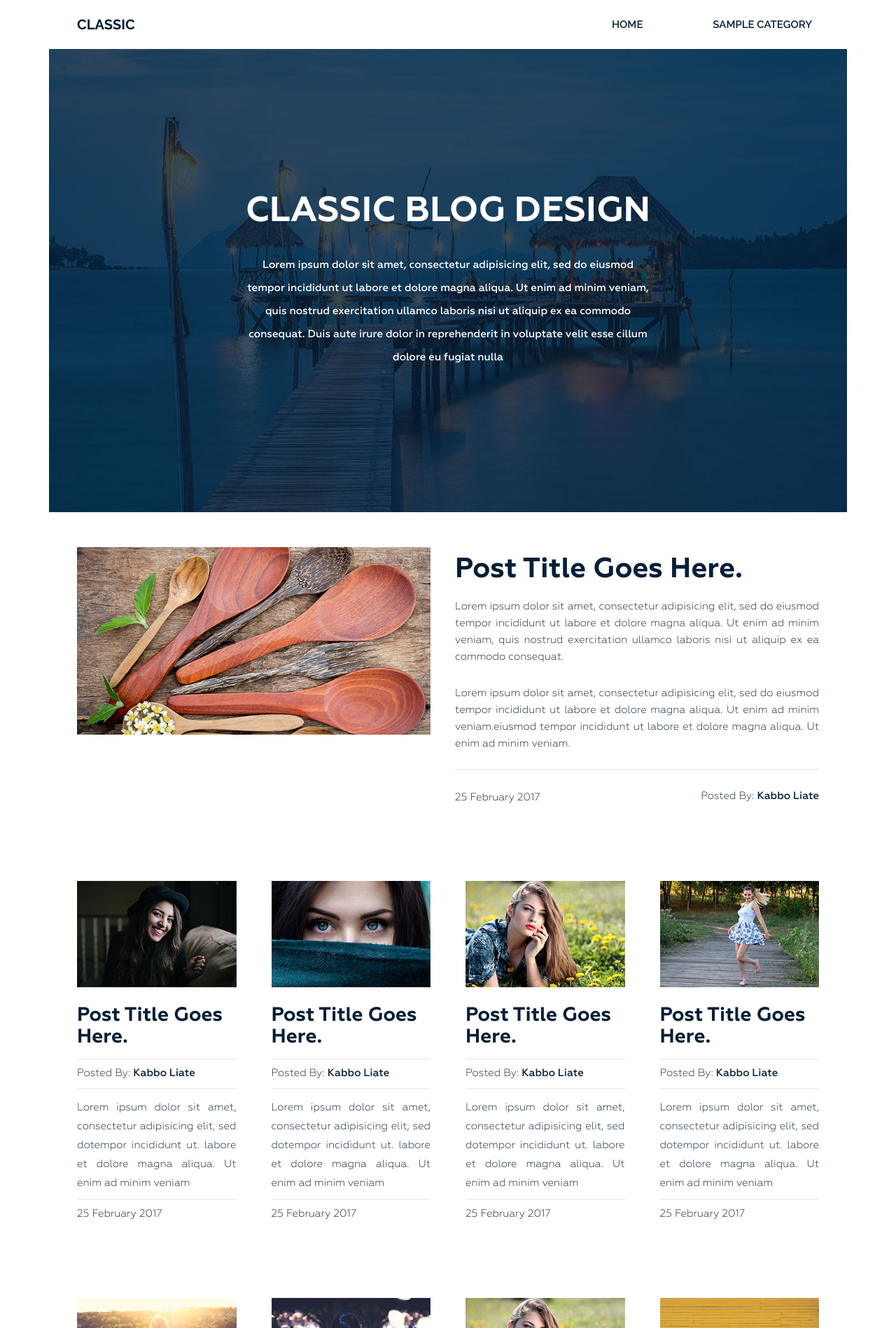
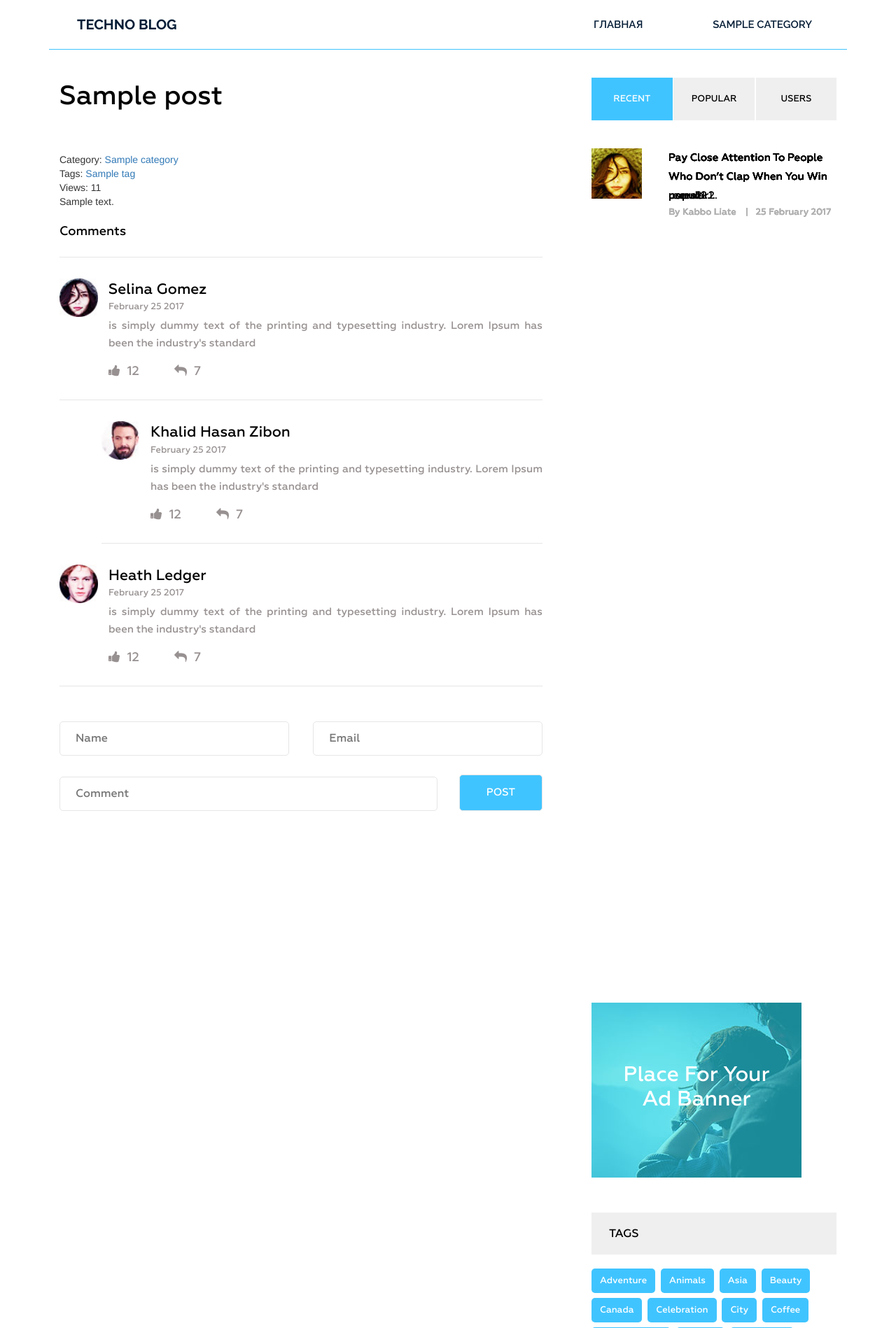
Before and after one commit to habibulla96/TechnoBlog, a Django app: a page that uses templates/inc/_header.html in a window 1280 px wide. Shown: the top 1898 px of the page at 70% size. Run offline with Django 3.2, Linux system fonts and the light colour scheme; tables that the repository leaves empty hold one stand-in row (values such as "Sample post"); some libraries are stand-ins or nearby versions.

Commit message:
end video 13

```diff
--- a/blog/admin.py
+++ b/blog/admin.py
@@ -19,12 +19,12 @@ class PostAdmin(admin.ModelAdmin):
     form = PostAdminForm
     # save_as = True
     save_on_top = True
-    list_display = ('id', 'title', 'slug', 'category', 'created_at', 'get_photo')
+    list_display = ('id', 'title', 'slug', 'category', 'created_at', 'get_photo', 'author')
     list_display_links = ('id', 'title')
     search_fields = ('title',)
-    list_filter = ('category',)
+    list_filter = ('category', 'tags')
     readonly_fields = ('views', 'created_at', 'get_photo')
-    fields = ('title', 'slug', 'category', 'tags', 'content', 'photo', 'get_photo', 'views', 'created_at')
+    fields = ('title', 'slug', 'author', 'category', 'tags', 'content', 'photo', 'get_photo', 'views', 'created_at')
 
     def get_photo(self, obj):
         if obj.photo:
--- a/blog/models.py
+++ b/blog/models.py
@@ -24,6 +24,9 @@ class Tag(models.Model):
 
     def __str__(self):
         return self.title
+
+    def get_absolute_url(self):
+        return reverse('tag', kwargs={'slug': self.slug})
 
     class Meta:
         verbose_name = 'Тег'
--- a/blog/templates/blog/menu_tpl.html
+++ b/blog/templates/blog/menu_tpl.html
@@ -1,6 +1,6 @@
 <div class="{{ menu_class }}">
     <ul>
-        <li><a href="{% url 'home' %}">Home</a></li>
+        <li><a href="{% url 'home' %}">Главная</a></li>
         {% for item in categories %}
         <li><a href="{{ item.get_absolute_url }}">{{ item.title }}</a></li>
 
--- /dev/null
+++ b/blog/templates/blog/single.html
@@ -0,0 +1,216 @@
+{% extends 'base.html' %}
+{% load static %}
+
+{% block title %}{{ post.title }} / {{ block.super }}{% endblock %}
+
+{% block content %}
+
+<section class="single-blog-area">
+    <div class="container">
+        <div class="row">
+            <div class="col-md-12">
+                <div class="border-top">
+                    <div class="col-md-8">
+                        <div class="blog-area">
+                            <div class="blog-area-part">
+                                <h2>{{ post.title}}</h2>
+                                <div class="single-content">
+                                    <div>
+                                        <span>Category: <a href="{{ post.category.get_absolute_url }}">{{ post.category }}</a></span>
+                                        <br>
+                                        {% if post.tags.exists %}
+                                        <span>Tags:
+                                            {% for tag in post.tags.all %}
+                                            <a href="{{ tag.get_absolute_url }}">{{ tag.title }}</a>
+                                            {% endfor %}
+                                        </span>
+                                        <br>
+                                        {% endif %}
+                                        <span>Views: {{ post.views }}</span>
+                                    </div>
+                                    {{ post.content|safe}}
+                                </div>
+
+                            </div>
+                            <div class="commententries">
+                                <h3>Comments</h3>
+
+                                <ul class="commentlist">
+                                    <li>
+                                        <article class="comment">
+                                            <header class="comment-author">
+                                                <img src="img/author-1.jpg" alt="">
+                                            </header>
+                                            <section class="comment-details">
+                                                <div class="author-name">
+                                                    <h5><a href="#">Selina Gomez</a></h5>
+                                                    <p>February 25 2017</p>
+                                                </div>
+                                                <div class="comment-body">
+                                                    <p>is simply dummy text of the printing and typesetting industry. Lorem Ipsum has been the industry's standard </p>
+                                                </div>
+                                                <div class="reply">
+                                                    <p><span><a href="#"><i class="fa fa-thumbs-up" aria-hidden="true"></i></a>12</span><span><a href="#"><i class="fa fa-reply" aria-hidden="true"></i></a>7</span></p>
+                                                </div>
+                                            </section>
+                                        </article>
+
+                                        <ul class="children">
+                                            <li>
+                                                <article class="comment">
+                                                    <header class="comment-author">
+                                                        <img src="img/author-2.jpg" alt="">
+                                                    </header>
+                                                    <section class="comment-details">
+                                                        <div class="author-name">
+                                                            <h5><a href="#">Khalid Hasan Zibon</a></h5>
+                                                            <p>February 25 2017</p>
+                                                        </div>
+                                                        <div class="comment-body">
+                                                            <p>is simply dummy text of the printing and typesetting industry. Lorem Ipsum has been the industry's standard </p>
+                                                        </div>
+                                                        <div class="reply">
+                                                            <p><span><a href="#"><i class="fa fa-thumbs-up" aria-hidden="true"></i></a>12</span><span><a href="#"><i class="fa fa-reply" aria-hidden="true"></i></a>7</span></p>
+                                                        </div>
+                                                    </section>
+                                                </article>
+                                            </li>
+                                        </ul>
+
+                                    </li>
+                                    <li>
+                                        <article class="comment">
+                                            <header class="comment-author">
+                                                <img src="img/author-3.jpg" alt="">
+                                            </header>
+                                            <section class="comment-details">
+                                                <div class="author-name">
+                                                    <h5><a href="#">Heath Ledger</a></h5>
+                                                    <p>February 25 2017</p>
+                                                </div>
+                                                <div class="comment-body">
+                                                    <p>is simply dummy text of the printing and typesetting industry. Lorem Ipsum has been the industry's standard </p>
+                                                </div>
+                                                <div class="reply">
+                                                    <p><span><a href="#"><i class="fa fa-thumbs-up" aria-hidden="true"></i></a>12</span><span><a href="#"><i class="fa fa-reply" aria-hidden="true"></i></a>7</span></p>
+                                                </div>
+                                            </section>
+                                        </article>
+                                    </li>
+                                </ul>
+
+                            </div>
+                            <form action="#" method="get">
+                                <div class="name">
+                                    <input type="text" name="" id="" placeholder="Name" class="name">
+                                </div>
+                                <div class="email">
+                                    <input type="email" name="" id="" placeholder="Email" class="email">
+                                </div>
+                                <div class="comment">
+                                    <input type="text" name="" id="" placeholder="Comment" class="comment">
+                                </div>
+                                <div class="post">
+                                    <input type="submit" value="Post">
+                                </div>
+                            </form>
+                        </div>
+                    </div>
+                    <div class="col-md-4">
+                        <div class="button-group filters-button-group">
+                            <button data-filter=".recent" class="button is-checked">Recent</button>
+                            <button data-filter=".popular" class="button">popular</button>
+                            <button data-filter=".users" class="button">Users</button>
+                        </div>
+
+                        <div class="grid" style="position: relative; height: 1221.93px;">
+                            <div class="portfolio-item recent" style="position: absolute; left: 0px; top: 0px;">
+                                <img src="img/portfolio1.jpg" alt="">
+                                <div class="portfolio-text">
+                                    <h5><a href="#">Pay Close Attention To People Who Don’t Clap When You Win recent1.</a></h5>
+                                    <p>By Kabbo Liate <span>|</span>25 February 2017</p>
+                                </div>
+                            </div>
+                            <div class="portfolio-item recent" style="position: absolute; left: 0px; top: 0px;">
+                                <img src="img/portfolio2.jpg" alt="">
+                                <div class="portfolio-text">
+                                    <h5><a href="#">Pay Close Attention To People Who Don’t Clap When You Win recent2.</a></h5>
+                                    <p>By Kabbo Liate <span>|</span>25 February 2017</p>
+                                </div>
+                            </div>
+                            <div class="portfolio-item popular" style="position: absolute; left: 0px; top: 0px;">
+                                <img src="img/portfolio3.jpg" alt="">
+                                <div class="portfolio-text">
+                                    <h5><a href="#">Pay Close Attention To People Who Don’t Clap When You Win popular1.</a></h5>
+                                    <p>By Kabbo Liate <span>|</span>25 February 2017</p>
+                                </div>
+                            </div>
+                            <div class="portfolio-item popular" style="position: absolute; left: 0px; top: 0px;">
+                                <img src="img/portfolio4.jpg" alt="">
+                                <div class="portfolio-text">
+                                    <h5><a href="#">Pay Close Attention To People Who Don’t Clap When You Win popular2.</a></h5>
+                                    <p>By Kabbo Liate <span>|</span>25 February 2017</p>
+                                </div>
+                            </div>
+                            <div class="portfolio-item users" style="position: absolute; left: 0px; top: 0px;">
+                                <img src="img/portfolio5.jpg" alt="">
+                                <div class="portfolio-text">
+                                    <h5><a href="#">Pay Close Attention To People Who Don’t Clap When You Win users1.</a></h5>
+                                    <p>By Kabbo Liate <span>|</span>25 February 2017</p>
+                                </div>
+                            </div>
+                            <div class="portfolio-item users" style="position: absolute; left: 0px; top: 0px;">
+                                <img src="img/portfolio1.jpg" alt="">
+                                <div class="portfolio-text">
+                                    <h5><a href="#">Pay Close Attention To People Who Don’t Clap When You Win users2.</a></h5>
+                                    <p>By Kabbo Liate <span>|</span>25 February 2017</p>
+                                </div>
+                            </div>
+                        </div>
+                        <div class="sidebar-ads">
+                            <img src="img/sidebar-ads.jpg" alt="">
+                            <p>Place For Your <br> Ad Banner</p>
+                        </div>
+                        <div class="tags">
+                            <h2 class="sidebar-title">Tags</h2>
+                            <p><a href="#">Adventure</a></p>
+                            <p><a href="#">Animals</a></p>
+                            <p><a href="#">Asia</a></p>
+                            <p><a href="#">Beauty</a></p>
+                            <p><a href="#">Canada</a></p>
+                            <p><a href="#">Celebration</a></p>
+                            <p><a href="#">City</a></p>
+                            <p><a href="#">Coffee</a></p>
+                            <p><a href="#">Constructions</a></p>
+                            <p><a href="#">Europe</a></p>
+                            <p><a href="#">Adventure</a></p>
+                            <p><a href="#">Animals</a></p>
+                            <p><a href="#">Asia</a></p>
+                            <p><a href="#">Beauty</a></p>
+                            <p><a href="#">Canada</a></p>
+                            <p><a href="#">Celebration</a></p>
+                            <p><a href="#">City</a></p>
+                            <p><a href="#">Coffee</a></p>
+                            <p><a href="#">Constructions</a></p>
+                            <p><a href="#">Europe</a></p>
+                            <p><a href="#">Adventure</a></p>
+                            <p><a href="#">Animals</a></p>
+                            <p><a href="#">Asia</a></p>
+                            <p><a href="#">Beauty</a></p>
+                            <p><a href="#">Canada</a></p>
+                        </div>
+                        <div class="newsletter">
+                            <h2 class="sidebar-title">Subscribe To oUR nEWSLETTER</h2>
+                            <form action="#" method="post">
+                                <input type="email" name="" id="" placeholder="Email">
+                                <input type="submit" value="Subscribe">
+                            </form>
+                        </div>
+                    </div>
+                </div>
+            </div>
+        </div>
+    </div>
+</section>
+
+{% endblock %}
--- a/blog/urls.py
+++ b/blog/urls.py
@@ -5,6 +5,7 @@ from .views import *
 
 urlpatterns = [
     path('', Home.as_view(), name='home'),
-    path('category/<str:slug>/', get_category, name='category'),
-    path('post/<str:slug>/', get_post, name='post'),
+    path('category/<str:slug>/', PostsByCategory.as_view(), name='category'),
+    path('tag/<str:slug>/', PostsByTag.as_view(), name='tag'),
+    path('post/<str:slug>/', GetPost.as_view(), name='post'),
 ]
--- a/blog/views.py
+++ b/blog/views.py
@@ -1,13 +1,14 @@
 from django.shortcuts import render
 from django.views.generic import ListView, DetailView
 from .models import *
+from django.db.models import F
 
 
 class Home(ListView):
     model = Post
     template_name = 'blog/index.html'
     context_object_name = 'posts'
-    paginate_by = 2
+    paginate_by = 4
 
     def get_context_data(self, *, object_list=None, **kwargs):
         context = super().get_context_data(**kwargs)
@@ -15,13 +16,44 @@ class Home(ListView):
         return context
 
 
-def index(request):
-    return render(request, 'blog/index.html')
+class PostsByCategory(ListView):
+    template_name = 'blog/index.html'
+    context_object_name = 'posts'
+    paginate_by = 2
+    allow_empty = False
+
+    def get_queryset(self):
+        return Post.objects.filter(category__slug=self.kwargs['slug'])
+
+    def get_context_data(self, *, object_list=None, **kwargs):
+        context = super().get_context_data(**kwargs)
+        context['title'] = Category.objects.get(slug=self.kwargs['slug'])
+        return context
 
 
-def get_category(request, slug):
-    return render(request, 'blog/category.html')
+class PostsByTag(ListView):
+    template_name = 'blog/index.html'
+    context_object_name = 'posts'
+    paginate_by = 2
+    allow_empty = False
+
+    def get_queryset(self):
+        return Post.objects.filter(tags__slug=self.kwargs['slug'])
+
+    def get_context_data(self, *, object_list=None, **kwargs):
+        context = super().get_context_data(**kwargs)
+        context['title'] = 'Записи по тегу: ' + str(Tag.objects.get(slug=self.kwargs['slug']))
+        return context
 
 
-def get_post(request, slug):
-    return render(request, 'blog/category.html')
+class GetPost(DetailView):
+    model = Post
+    template_name = 'blog/single.html'
+    context_object_name = 'post'
+
+    def get_context_data(self, *, object_list=None, **kwargs):
+        context = super().get_context_data(**kwargs)
+        self.object.views = F('views') + 1
+        self.object.save()
+        self.object.refresh_from_db()
+        return context
--- a/templates/inc/_header.html
+++ b/templates/inc/_header.html
@@ -2,12 +2,12 @@
 <header class="header">
     <div class="container">
         <div class="row">
-            <div class="col-md-2">
+            <div class="col-md-3">
                 <div class="logo">
-                    <h2><a href="{% url 'home' %}">Classic</a></h2>
+                    <h2><a href="{% url 'home' %}">Techno Blog</a></h2>
                 </div>
             </div>
-            <div class="col-md-10">
+            <div class="col-md-9">
                 {% show_menu %}
             </div>
         </div>
```
Also changed, not shown: blog/templates/blog/index.html (+16 -15 lines), 2 other files.
